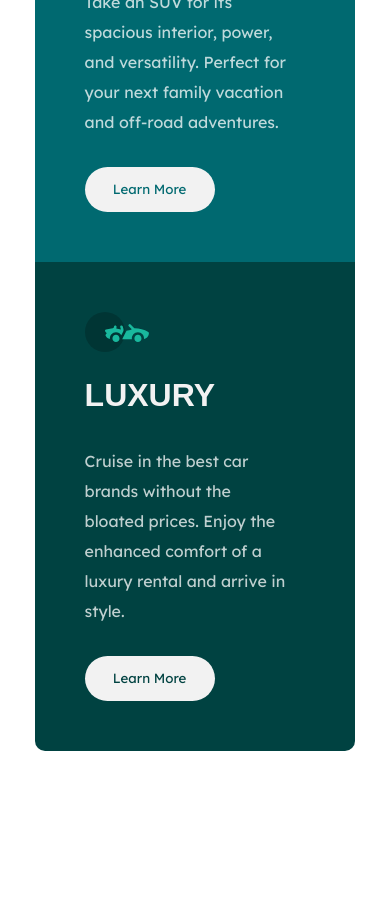
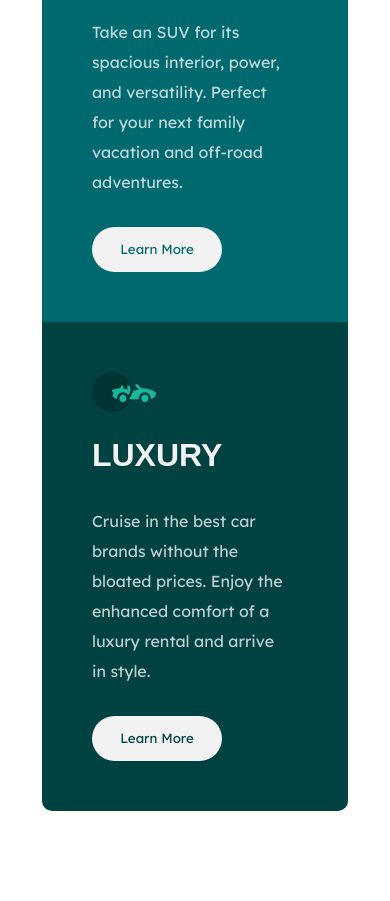
Before and after one commit to Mi-dels/first-assignment, a plain HTML site: page index.html in a window 390 px wide. Shown: the part 746-1647 px from the top of the page. Before the commit the page ends 1587 px from the top, so only its background shows below. Drawn offline with Linux system fonts and the light colour scheme; a web font is replaced by a local one.

Commit message:
adjusted my width

```diff
--- a/style.css
+++ b/style.css
@@ -113,7 +113,7 @@ button {
     /* flex-wrap: wrap; */
   }
   .firstborn {
-    width: 70%;
+    width: 65%;
     /* height: auto; */
     margin-top: 30px;
     /* margin-bottom: 30px; */
@@ -124,7 +124,7 @@ button {
     border-bottom-left-radius: 0px;
   }
   .thirdborn {
-    width: 70%;
+    width: 65%;
     /* height: auto; */
     margin-bottom: 30px;
     margin-right: 30px;
@@ -134,7 +134,7 @@ button {
     border-top-right-radius: 0px;
   }
   .secondborn {
-    width: 70%;
+    width: 65%;
     /* height: auto; */
     margin-right: 30px;
     margin-left: 30px;
```
